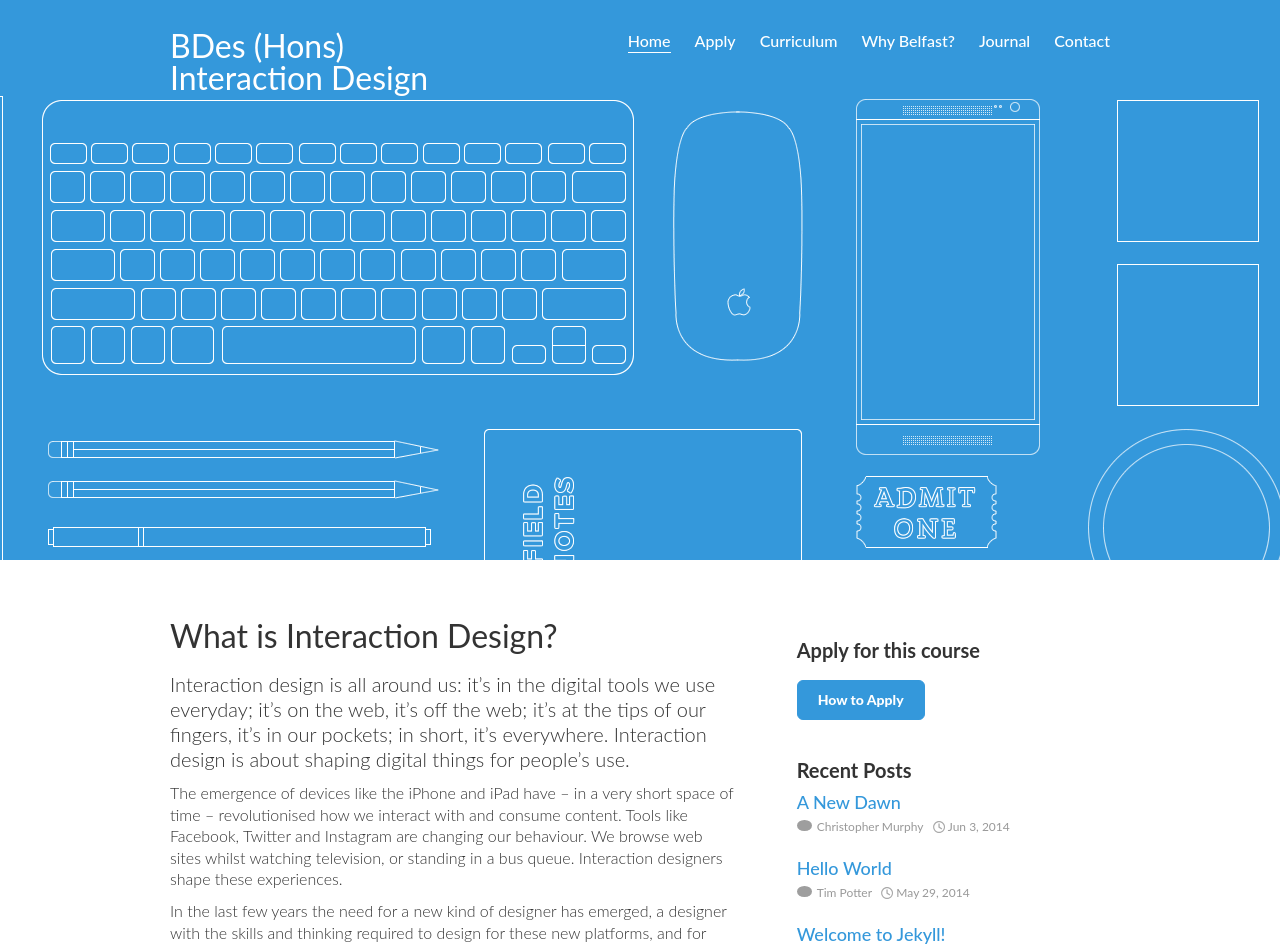
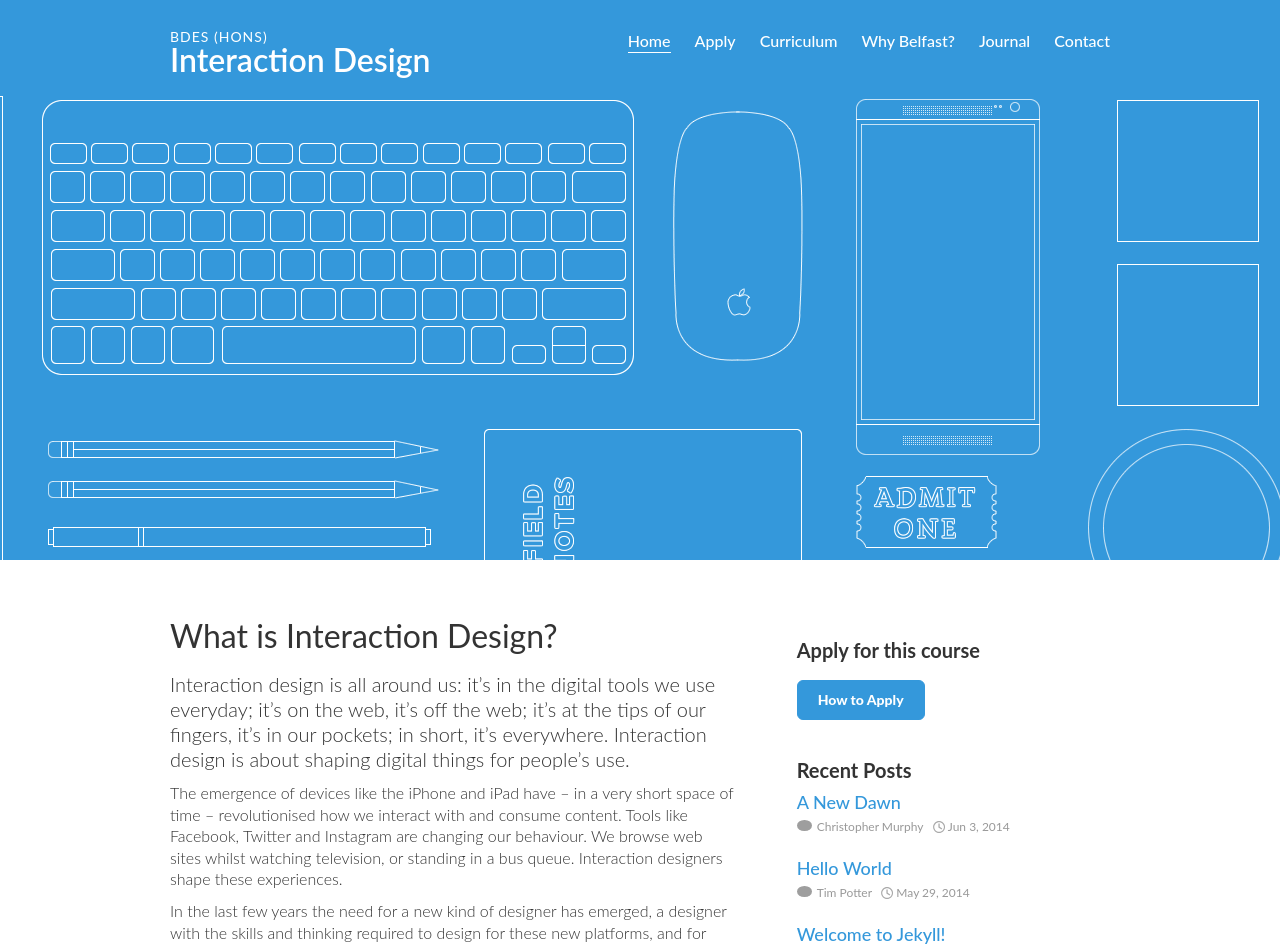
Before and after one commit to ixdbelfast/ixdbelfast.github.io, a Jekyll site: the page built from index.html, in a window 1280 px wide. Shown: the top 947 px of the page. Built offline with Jekyll 4.4.1, drawn with Linux system fonts in a browser that asks for light colours; grey boxes are pictures that could not be loaded.

Commit message:
Updated logo

```diff
--- a/_includes/header.html
+++ b/_includes/header.html
@@ -2,7 +2,7 @@
 
   <div class="container">
 
-    <h1><a href="{{ site.homeurl }}">{{ site.title }}</a></h1>
+    <h1 class="logo"><span>BDes (Hons)</span> Interaction Design</h1>
 
     <nav>
      <!--  <ul>
--- a/css/style.css
+++ b/css/style.css
@@ -140,6 +140,17 @@ h1 {
   font-size: 2em;
   margin-bottom: 20px;
   font-weight: 400; }
+
+.logo {
+  color: white;
+  font-weight: 600; }
+  .logo span {
+    font-size: 14px;
+    clear: both;
+    display: block;
+    text-transform: uppercase;
+    letter-spacing: 1px;
+    font-weight: 400; }
 
 h2 {
   font-size: 1.5em;
```
Also changed, not shown: scss/layout.scss (+14 -0 lines).
